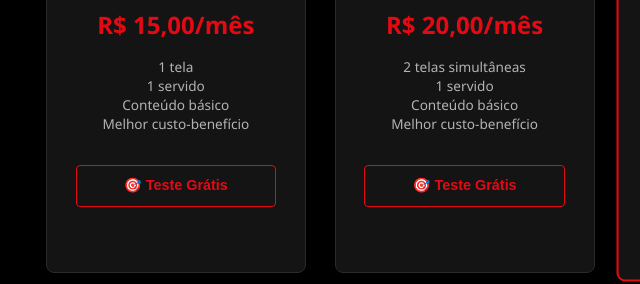
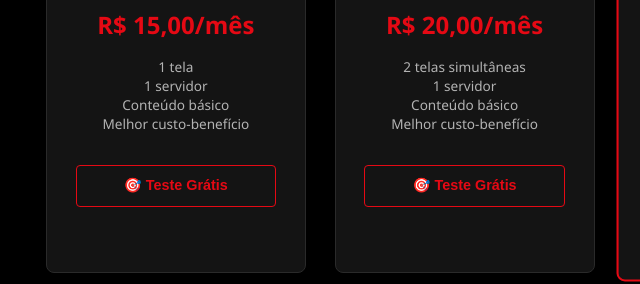
Before and after one commit to jonh1227/Entretenimento-sem-limites, a plain HTML site: page index.html in a window 1280 px wide. Both pictures are taken after a click on the button "Próximo →". Shown: the part 383-667 px from the top of the page, 31-671 px from the left. Drawn offline with Linux system fonts and the light colour scheme.

Commit message:
Add files via upload

```diff
--- a/index.html
+++ b/index.html
@@ -38,13 +38,13 @@
                 <div class="plan-card" data-plan="Básico">
                     <div class="plan-name">📡 Básico</div>
                     <div class="plan-price">R$ 15,00/mês</div>
-                    <div class="plan-desc">1 tela<br>1 servido<br>Conteúdo básico<br>Melhor custo-benefício</div>
+                    <div class="plan-desc">1 tela<br>1 servidor<br>Conteúdo básico<br>Melhor custo-benefício</div>
                     <button class="teste-btn" data-plan-name="Básico">🎯 Teste Grátis</button>
                 </div>
                 <div class="plan-card" data-plan="Básico">
                     <div class="plan-name">📡 Básico Plus</div>
                     <div class="plan-price">R$ 20,00/mês</div>
-                    <div class="plan-desc"> 2 telas simultâneas<br>1 servido<br>Conteúdo básico<br>Melhor custo-benefício</div>
+                    <div class="plan-desc"> 2 telas simultâneas<br>1 servidor<br>Conteúdo básico<br>Melhor custo-benefício</div>
                     <button class="teste-btn" data-plan-name="Básico">🎯 Teste Grátis</button>
                 </div>
                 <div class="plan-card destaque" data-plan="Premium">
```
